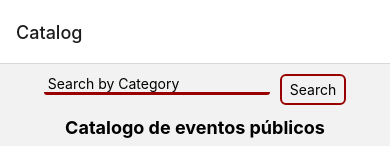
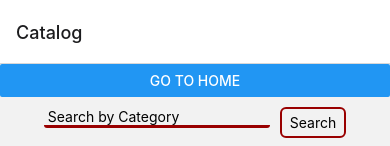
Before and after one commit to JSegundo/elclubdelplan, a React Native app in the folder clubdelplan/: screen /Catalog in a window 390 px wide. Shown: the top 146 px of the page. Built offline with nearby package versions, Linux system fonts and the light colour scheme.

Commit message:
rama del viernes

```diff
--- a/clubdelplan/App.js
+++ b/clubdelplan/App.js
@@ -11,15 +11,9 @@
 const App = () => {
   return (
     <NavigationContainer>
-        <Tabs />
+      <Tabs />
     </NavigationContainer>
   );
 };
 
-const styles = StyleSheet.create({
-  container: {
-    flex: 1,
-  }
-});
-
 export default App;
--- a/clubdelplan/src/screens/CatalogScreen.js
+++ b/clubdelplan/src/screens/CatalogScreen.js
@@ -6,14 +6,17 @@
   Image,
   TextInput,
   TouchableOpacity,
+  Button,
 } from 'react-native';
 import React, {useState, useEffect} from 'react';
+import {NavigationContainer} from '@react-navigation/native';
+
 // import {Input, Button} from 'react-native-elements';
 
 import eventos from '../utils/fakeData';
 import {color} from 'react-native-elements/dist/helpers';
 
-const CatalogScreen = () => {
+const CatalogScreen = ({navigation}) => {
   const renderItem = item => {
     const {
       nombre,
@@ -57,8 +60,13 @@
   };
 
   return (
-
     <View style={styles.pageWrapper}>
+      <View>
+        <Button
+          title="Go to Home"
+          onPress={() => navigation.navigate('Home')}
+        />
+      </View>
       <View style={styles.searchSection}>
         <TextInput
           style={styles.searchInput}
```
